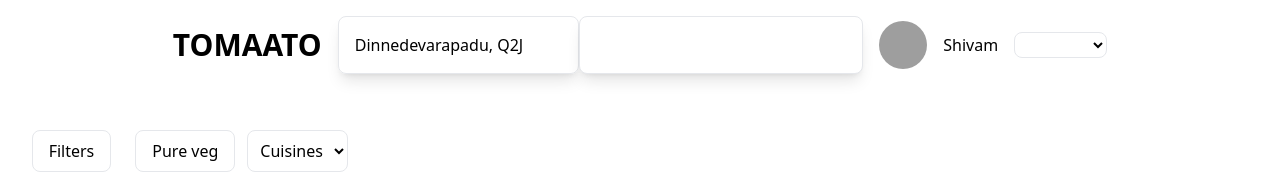
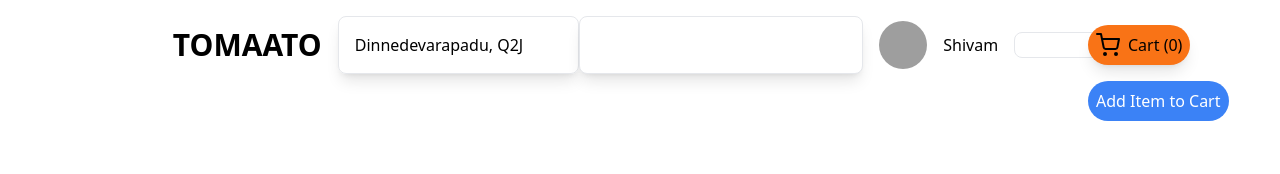
Before and after one commit to dhaneshdhakrey/Tomaato_Food_Order, a React (Create React App) app: page / in a window 1280 px wide. Shown: the top 174 px of the page. Built offline with nearby package versions, Linux system fonts and the light colour scheme; grey boxes are pictures that could not be loaded.

Commit message:
new cart
made new cart

```diff
--- a/package.json
+++ b/package.json
@@ -8,6 +8,7 @@
     "@testing-library/user-event": "^12.5.0",
     "react": "^18.3.1",
     "react-dom": "^18.3.1",
+    "react-icons": "^5.3.0",
     "react-scripts": "^5.0.1",
     "web-vitals": "^0.2.4"
   },
--- a/src/Components/MainDIv/MainCont.js
+++ b/src/Components/MainDIv/MainCont.js
@@ -3,12 +3,14 @@ import Navbar from "./Navbar/Navbar";
 import FilterCont from "./FilterCont/FilterCont";
 import FoodCont from "./FoodCont/FoodCont.js";
 import Card from "./FoodCont/Card.js";
+import Cart from "./Navbar/Cart.js";
 
 
 function MainCont(){
     return (
         <React.Fragment>
             <Navbar/>
+             <Cart/>
             <FilterCont/>
             <FoodCont/>
             <div className="flex flex-row items-center p-4 bg-background mx-[15%] gap-10">
--- /dev/null
+++ b/src/Components/MainDIv/Navbar/Cart.js
@@ -0,0 +1,93 @@
+import React, { useState } from 'react';
+
+const dropdownClasses = 'absolute bg-white mt-2 w-80 bg-card text-card-foreground border border-border rounded-lg shadow-full overflow-hidden ml-7 z-50';
+const buttonClasses = 'ml-16 flex items-center bg-orange-500 text-primary-foreground p-2 rounded-full hover:bg-orange-600 hover:text-white transition-colors duration-300 shadow-lg';
+const listItemClasses = 'flex justify-between';
+const borderClasses = 'border-t border-border mx-4';
+const checkoutButtonClasses = 'mt-2 bg-red-600  hover:text-white text-secondary-foreground hover:bg-secondary/80 w-full p-2 rounded-lg';
+
+const CartDropdown = () => {
+    // Manage cart items in state
+    const [cartItems, setCartItems] = useState([]);
+    const [isDropdownVisible, setIsDropdownVisible] = useState(false);
+
+    // Toggle dropdown visibility
+    const toggleDropdown = () => {
+        setIsDropdownVisible(!isDropdownVisible);
+    };
+
+    // Simulate adding items to the cart
+    const addItemToCart = () => {
+        const newItem = {
+            name: 'burger',
+            price: 100.0,
+            quantity: 1,
+        };
+        setCartItems([...cartItems, newItem]);
+    };
+
+    return (
+        <div className="relative inline-block ml-[80%] position-absolute top-[-105px]">
+            <button className={buttonClasses} onClick={toggleDropdown}>
+                <span className="mr-2">
+                    <svg
+                        xmlns="http://www.w3.org/2000/svg"
+                        width="24"
+                        height="24"
+                        viewBox="0 0 24 24"
+                        fill="none"
+                        stroke="currentColor"
+                        strokeWidth="2"
+                        strokeLinecap="round"
+                        strokeLinejoin="round"
+                    >
+                        <circle cx="9" cy="21" r="1"></circle>
+                        <circle cx="20" cy="21" r="1"></circle>
+                        <path d="M1 1h4l2.68 13.39a2 2 0 0 0 2 1.61h9.72a2 2 0 0 0 2-1.61L23 6H6"></path>
+                    </svg>
+                </span>
+                <span>Cart ({cartItems.length})</span>
+            </button>
+
+            {isDropdownVisible && (
+                <div className={dropdownClasses}>
+                    <div className="p-4">
+                        <h2 className="font-bold text-lg">Your Cart</h2>
+                    </div>
+                    <div className={borderClasses}></div>
+                    <ul className="p-4">
+                        {cartItems.length === 0 ? (
+                            <p className="text-muted-foreground">Your cart is empty.</p>
+                        ) : (
+                            cartItems.map((item, index) => (
+                                <li key={index} className={listItemClasses}>
+                                    <span>{item.name} x {item.quantity}</span>
+                                    <span>₹{item.price.toFixed(2)}</span>
+                                </li>
+                            ))
+                        )}
+                    </ul>
+                    <div className={borderClasses}></div>
+                    <div className="p-4">
+                        <div className="flex justify-between">
+                            <span>Sub total</span>
+                            <span>₹{cartItems.reduce((total, item) => total + item.price * item.quantity, 0).toFixed(2)}</span>
+                        </div>
+                        <p className="text-muted-foreground text-sm">Extra charges may apply</p>
+                        <button className={checkoutButtonClasses}>CHECKOUT</button>
+                    </div>
+                </div>
+            )}
+
+            {/* Button to add item to cart for demonstration purposes */}
+            <button
+                onClick={addItemToCart}
+                className="mt-4 ml-16 bg-blue-500 text-white p-2 rounded-full hover:bg-blue-600 transition-colors"
+            >
+                Add Item to Cart
+            </button>
+        </div>
+    );
+};
+
+export default CartDropdown;
```
Also changed, not shown: 1 other file (tests, documents, lock files or other folders).
